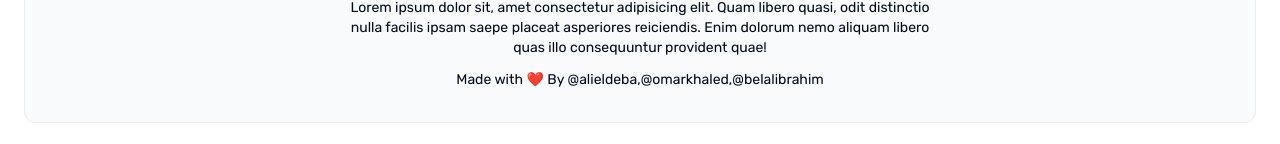
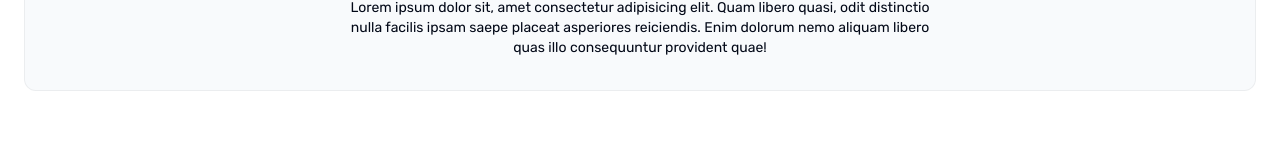
Before and after one commit to alieldeba/examon, a Next.js app: page / in a window 1280 px wide. Shown: the part 2196-2340 px from the top of the page. After the commit the page ends 2311 px from the top, so only its background shows below. Built offline with nearby package versions, Linux system fonts and the light colour scheme.

Commit message:
fix: footer contributers bug

```diff
--- a/components/Footer.tsx
+++ b/components/Footer.tsx
@@ -15,29 +15,6 @@ export default function Footer() {
             asperiores reiciendis. Enim dolorum nemo aliquam libero quas illo
             consequuntur provident quae!
           </p>
-          <p className="text-sm mt-3">
-            Made with ❤️ By{" "}
-            <Link
-              href="https://github.com/alieldeba"
-              className="hover:underline"
-            >
-              @alieldeba
-            </Link>
-            ,
-            <Link
-              href="https://github.com/OmarWebDev"
-              className="hover:underline"
-            >
-              @omarkhaled
-            </Link>
-            ,
-            <Link
-              href="https://github.com/Belal-2000"
-              className="hover:underline"
-            >
-              @belalibrahim
-            </Link>
-          </p>
         </div>
       </footer>
     </section>
```
